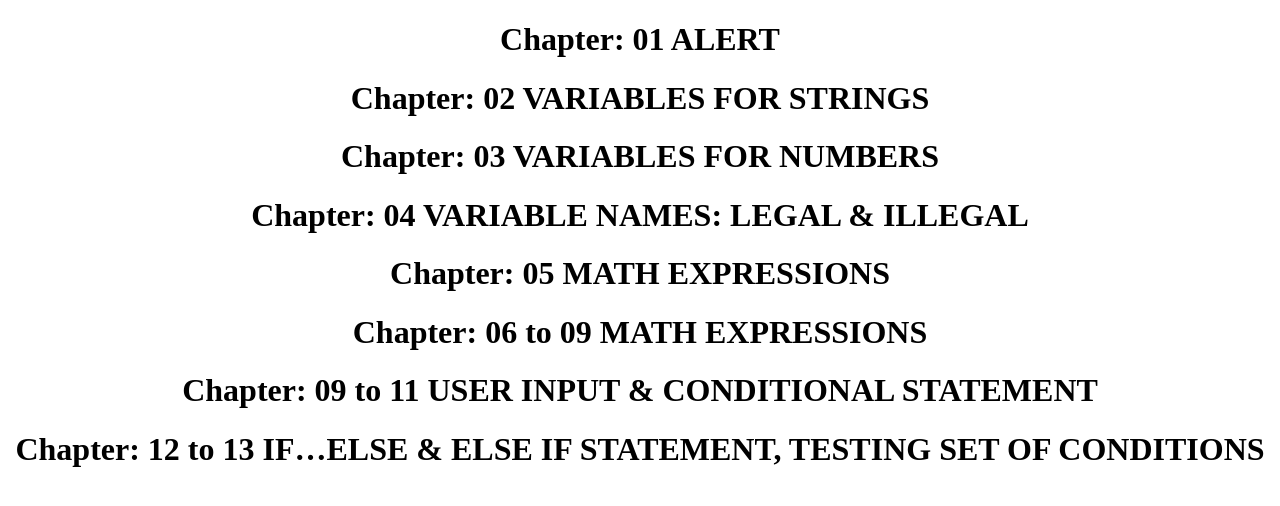
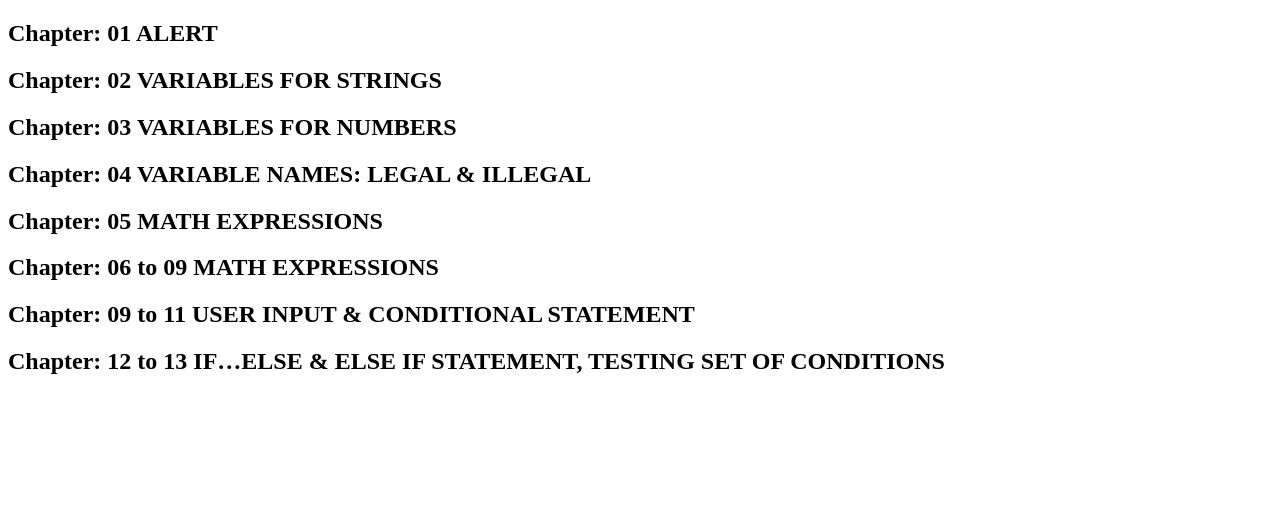
Before and after one commit to AnumShabbir032/Testing-Set-of-JavaScript, a plain HTML site: page index.html in a window 1280 px wide. Drawn offline with Linux system fonts and the light colour scheme.

Commit message:
Completed

```diff
--- a/app.js
+++ b/app.js
@@ -88,9 +88,9 @@
 // var studentName = "Babar Shabbir";
 // var age = 20;
 // var course = "Certificated Mobile Application Development";
-//alert(studentName);
-//alert(age + " " + "year old");
-//alert(course);
+// alert(studentName);
+// alert(age + " " + "year old");
+// alert(course);
 
 // ●○●○●○●○●●○●○●○●○● Question no :05 ●○●○●○●○●●○●○●○●○●
 
@@ -102,6 +102,9 @@
 // ●○●○●○●○●●○●○●○●○● Question no :06 ●○●○●○●○●●○●○●○●○●
 
 //6. Declare a variable called email and assign to it a string that represents your Email Address(e.g. example@example.com).Show the blow mentioned message in an alert box.(Hint: use string concatenation)
+
+
+
 // var email = "AnumShabbir032@gmail.com";
 // alert("My email address is" + " " + email);
 
@@ -215,7 +218,7 @@
 // // 4=
 // var user-Name = "Anun Shabbir";
 // // 5=
-// var number.. = 1254782;
+// var number.age = 1254782;
 
 
 
@@ -245,18 +248,26 @@
 //1. 2. Repeat task1 for subtraction, multiplication, division & modulus.
 
 //SUBTRACTION
+// var num1 = 3;
+// var num2 = 5;
 // var sub = num1 - num2;
 // document.write("<br> Subtraction of " + num1 + " " + "and" + " " + num2 + " " + "is" + " " + sub);
 
 //MULTIPLICATION
+// var num1 = 3;
+// var num2 = 5;
 // var mult = num1 * num2;
 // document.write("<br> Multiplication of " + num1 + " " + "and" + " " + num2 + " " + "is" + " " + mult);
 
 //DIVISION
+// var num1 = 3;
+// var num2 = 5;
 // var divi = num1 / num2;
 // document.write("<br> Division of " + num1 + " " + "and" + " " + num2 + " " + "is" + " " + divi);
 
 //MODULUS
+// var num1 = 3;
+// var num2 = 5;
 // var modu = num1 % num2;
 // document.write("<br> Modulus  of " + num1 + " " + "and" + " " + num2 + " " + "is" + " " + modu);
 
@@ -317,7 +328,7 @@
 // ●○●○●○●○●●○●○●○●○● Question no :05 ●○●○●○●○●●○●○●○●○●
 
 //5. Write a script to display multiplication table of any number in your browser.
-// var num = 5;
+var num = 5;
 
 
 
@@ -361,13 +372,13 @@
 
 //Part: a
 // var item1 = 650;
-//Part: b
+// // Part: b
 // var item2 = 100;
-//Part: c
+// // Part: c
 // var quantity1 = 3;
-//Part d
+// // Part d
 // var quantity2 = 7;
-//Part e
+// // Part e
 // var shopChr = 100;
 
 // var priceItem1 = item1 * quantity1;
@@ -416,12 +427,10 @@
 // Perform all calculations in a single expression
 
 // Part : a
-// var x = 5;
-// var add =  x + 5;
-// var multi = x * 10;
-// var divi = x / 2;
+// var x = 15;
 
-// document.write("Addition :" + " " + add + "<br >" + "Multiplication :" + " " + multi + "<br >" + "Division :" + " " + divi);
+// var sum = (x + 5 * 10) / 2
+// alert(sum);
 
 // ●○●○●○●○●●○●○●○●○● Question no :11 ●○●○●○●○●●○●○●○●○●
 
@@ -901,6 +910,17 @@
 //1. Write a program that takes a character (number or string) in a variable & checks whether the given input is a
 // number, uppercase letter or lower case letter. (Hint: ASCII codes:- A=65, Z=90, a=97, z=122).
 
+// var char = prompt("Enter any  character to check ...");
+
+// if (char >= "A" && char <= "Z"){
+//         document.write(`${char} is an UpperCase character <br>`);
+// }
+// else if (char >= "a" && char <= "z"){
+//         document.write(`${char} is an LowerCase character <br>`);
+// }
+// else{
+//        document.write(`${char} is not an aplhabetic character <br>`);
+// }
 
 
 // ●○●○●○●○●●○●○●○●○● Question no :02  ●○●○●○●○●●○●○●○●○●
--- a/index.html
+++ b/index.html
@@ -9,17 +9,17 @@
 </head>
 <!-- <script src="app.js"></script> -->
 <body>
-    <h1 style="text-align: center;"> <span>Chapter: 01</span> ALERT</h1>
+    <h2> <span>Chapter: 01</span> ALERT</h2>
     <!-- <script src="app.js"></script> -->
-    <h1 style="text-align: center;"> <span>Chapter: 02</span> VARIABLES FOR STRINGS </h1>
-    <h1 style="text-align: center;"> <span>Chapter: 03</span> VARIABLES FOR NUMBERS </h1>
-    <h1 style="text-align: center;"> <span>Chapter: 04</span> VARIABLE NAMES: LEGAL & ILLEGAL  </h1>
-    <h1 style="text-align: center;"> <span>Chapter: 05</span> MATH EXPRESSIONS </h1>
-    <h1 style="text-align: center;"> <span>Chapter: 06 to 09</span> MATH EXPRESSIONS </h1>
-    <h1 style="text-align: center;"> <span>Chapter: 09 to 11</span> USER INPUT & CONDITIONAL
-        STATEMENT </h1>
-    <h1 style="text-align: center;"> <span>Chapter: 12 to 13</span> IF…ELSE & ELSE IF STATEMENT,
-        TESTING SET OF CONDITIONS </h1>
+    <h2> <span>Chapter: 02</span> VARIABLES FOR STRINGS </h2>
+    <h2> <span>Chapter: 03</span> VARIABLES FOR NUMBERS </h2>
+    <h2> <span>Chapter: 04</span> VARIABLE NAMES: LEGAL & ILLEGAL  </h2>
+    <h2> <span>Chapter: 05</span> MATH EXPRESSIONS </h2>
+    <h2> <span>Chapter: 06 to 09</span> MATH EXPRESSIONS </h2>
+    <h2> <span>Chapter: 09 to 11</span> USER INPUT & CONDITIONAL
+        STATEMENT </h2>
+    <h2> <span>Chapter: 12 to 13</span> IF…ELSE & ELSE IF STATEMENT,
+        TESTING SET OF CONDITIONS </h2>
 </body>
 <script src="app.js"></script>
 </html>
```
